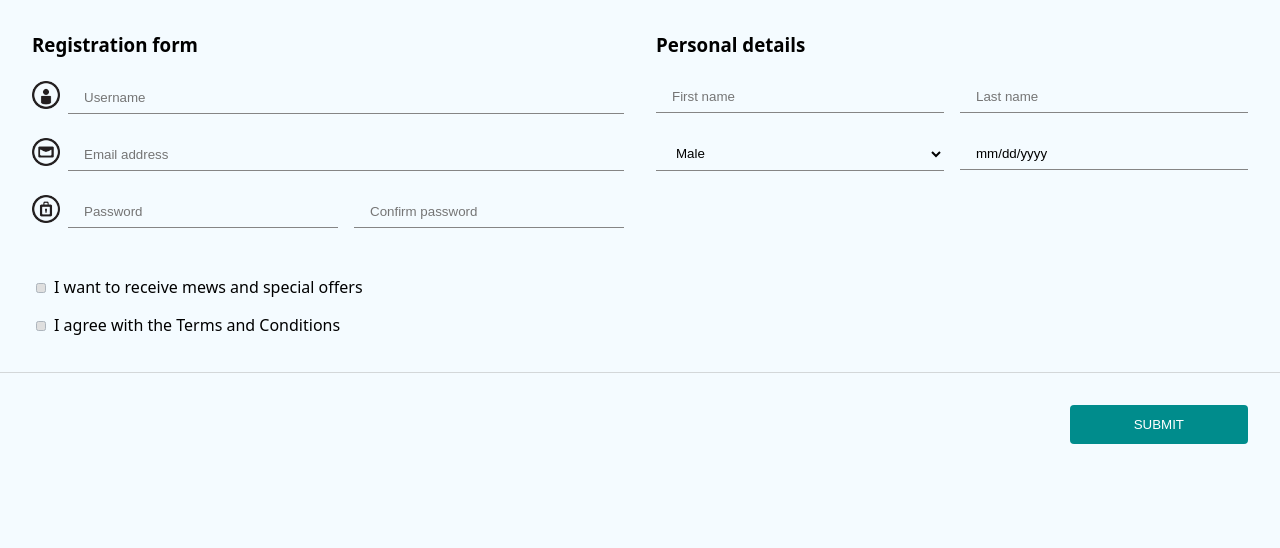
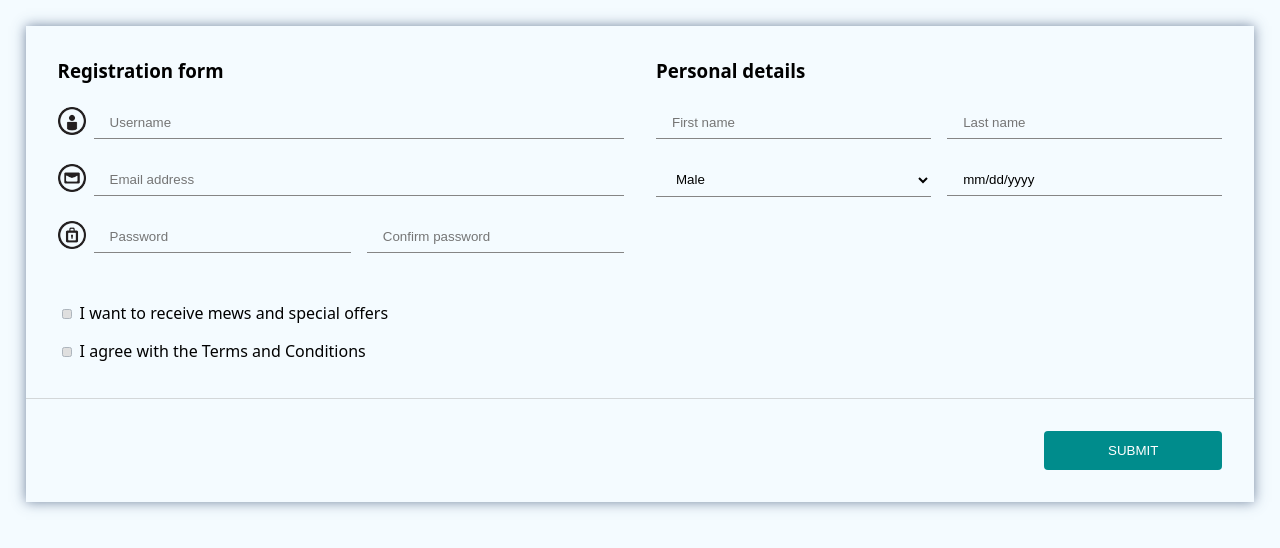
Before and after one commit to RiverBeaver/HomeWork9_Task3, a plain HTML site: page index.html in a window 1280 px wide. Drawn offline with Linux system fonts and the light colour scheme.

Commit message:
refactor: style input and, form

```diff
--- a/asseds/_sections.scss
+++ b/asseds/_sections.scss
@@ -41,6 +41,25 @@ div.sections {
                 width: 100%;
                 background-color: transparent;
             }
+
+            input:invalid:not(:placeholder-shown):not(:focus) {
+                color: #d23a5b;
+                border-color: #be304f;
+                background-image: url(img/invalid.png);
+                background-repeat: no-repeat;
+                background-position: right 0.5rem center;
+                background-size: 1rem;
+            }
+
+            input:valid:not(:placeholder-shown) {
+                color: #479dde;
+                border-color: #479dde;
+            }
+
+            input:-webkit-autofill,
+            input:-webkit-autofill:focus {
+              transition: background-color 600000s 0s, color 600000s 0s;
+            }
         }
 
         div.username {
@@ -74,6 +93,12 @@ div.sections {
                 flex-grow: 1;
             }
         }
+
+        div.other-data {
+            input::placeholder {
+                color: black;
+            }
+        }
     }
 
     section.personal-details {
--- a/index.html
+++ b/index.html
@@ -51,7 +51,7 @@
                         <option value="Male">Male</option>
                         <option value="Female">Female</option>
                     </select>
-                    <input type="tel" name="phone" value="mm/dd/yyyy" pattern="[0-1]\d\/[0-3]\d\/[1-2]\d\d\d" required>
+                    <input type="tel" name="phone" placeholder="mm/dd/yyyy" pattern="[0-1]\d\/[0-3]\d\/[1-2]\d\d\d" required>
                 </div>
             </section>
             <div class="checkboxes">
--- a/style.scss
+++ b/style.scss
@@ -6,6 +6,8 @@ body {
     min-width: 300px;
 
     form {
+        margin: 2vw;
+        box-shadow: 0 0 0.75rem 0 rgba(74, 96, 128, 0.756);
 
         h3 {
             font-weight: 600;
```
Also changed, not shown: img/invalid.png (added), img/valid.png (added), style.css, 1 other file.
